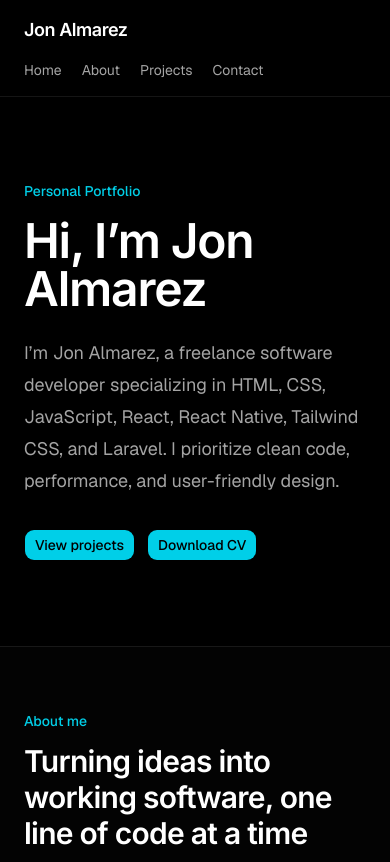
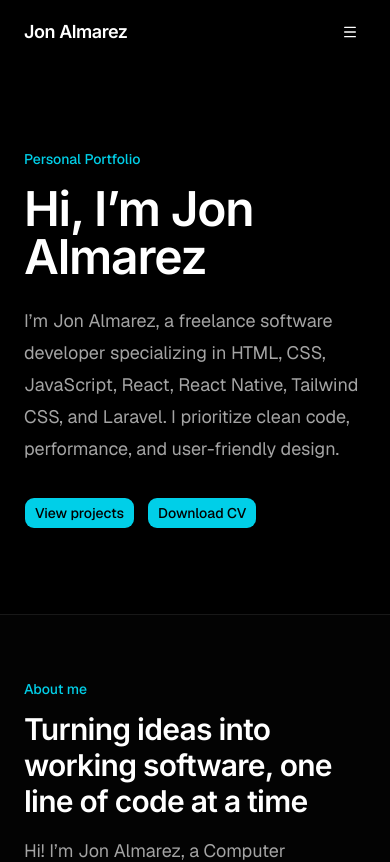
Before and after one commit to JonBaldwinAlmarez/portfolio-2026, a Next.js app: page / in a window 390 px wide. Shown: the top 862 px of the page. Built offline with nearby package versions, Linux system fonts and the light colour scheme.

Commit message:
Implement responsive navbar with scroll detection and mobile menu; add active section tracking hook

```diff
--- a/components/layout/navbar.tsx
+++ b/components/layout/navbar.tsx
@@ -1,32 +1,209 @@
+"use client";
+
+import { useEffect, useState } from "react";
 import Link from "next/link";
+import { AnimatePresence, MotionConfig, motion } from "motion/react";
+import { Menu, X } from "lucide-react";
+
+import { buttonVariants } from "@/components/ui/button";
 import { siteConfig } from "@/config/site";
+import { useActiveSection, useMediaQuery } from "@/hooks/use-active-section";
+
+import { cn } from "@/lib/utils";
+
+// Collects section IDs from navigation links for active-section tracking.
+// Declared outside the component to maintain a stable array reference.
+const sectionIds = [
+  ...siteConfig.navigation.map((item) => item.href.replace("#", "")),
+  "contact",
+];
+
+// Shared animation settings for the navbar links and menu button.
+const fadeSlide = {
+  initial: { opacity: 0, y: -8 },
+  animate: { opacity: 1, y: 0 },
+  exit: { opacity: 0, y: -8 },
+  transition: { duration: 0.2, ease: "easeOut" },
+} as const;
 
 export function Navbar() {
+  // Tracks whether the page has been scrolled beyond the initial threshold.
+  const [isScrolled, setIsScrolled] = useState(false);
+
+  // Controls the visibility of the mobile navigation menu.
+  const [isOpen, setIsOpen] = useState(false);
+
+  // Identifies the section currently active in the viewport.
+  const activeId = useActiveSection(sectionIds);
+
+  // Detects desktop viewport sizes to switch between navigation layouts.
+  const isDesktop = useMediaQuery("(min-width: 768px)");
+
+  // Displays desktop navigation links only after the page is scrolled.
+  const showLinks = isDesktop && isScrolled;
+
+  // Updates the navbar appearance and closes the mobile menu when scrolling.
+  useEffect(() => {
+    const handleScroll = () => {
+      setIsScrolled(window.scrollY > 10);
+      setIsOpen(false);
+    };
+
+    // Initializes the navbar state based on the current scroll position.
+    handleScroll();
+
+    window.addEventListener("scroll", handleScroll, { passive: true });
+
+    return () => window.removeEventListener("scroll", handleScroll);
+  }, []);
+
+  // Allows users to close the mobile menu using the Escape key.
+  useEffect(() => {
+    if (!isOpen) return;
+
+    const handleKeyDown = (event: KeyboardEvent) => {
+      if (event.key === "Escape") setIsOpen(false);
+    };
+
+    window.addEventListener("keydown", handleKeyDown);
+
+    return () => window.removeEventListener("keydown", handleKeyDown);
+  }, [isOpen]);
+
   return (
-    <header className="sticky top-0 z-10 border-b border-border/70 bg-background/95 backdrop-blur">
+    // Respects the user's operating system preference for reduced motion.
+    <MotionConfig reducedMotion="user">
+      <header
+        className={cn(
+          "sticky top-0 z-50 border-b transition-colors duration-300",
+          // Applies a translucent blurred background when scrolling or opening the menu.
+          isScrolled || isOpen
+            ? "border-border/70 bg-background/80 backdrop-blur-md"
+            : "border-transparent bg-transparent",
+        )}>
         <nav
           aria-label="Main navigation"
-        className="mx-auto flex w-full max-w-5xl flex-wrap items-center justify-between gap-4 px-6 py-4"
-      >
+          className="mx-auto flex h-16 w-full max-w-5xl items-center justify-between px-6">
+          {/* Brand link navigates back to the home section. */}
           <Link
             className="font-heading text-lg font-semibold tracking-tight"
-          href="/"
-        >
+            href="#home">
             {siteConfig.name}
           </Link>
-        <ul className="flex flex-wrap items-center gap-5 text-sm text-muted-foreground">
-          {siteConfig.navigation.map((item) => (
+
+          {/* Animates the transition between desktop links and the mobile menu button. */}
+          <AnimatePresence mode="wait" initial={false}>
+            {showLinks ? (
+              // Desktop navigation with an animated indicator for the active section.
+              <motion.ul
+                key="links"
+                {...fadeSlide}
+                className="flex items-center gap-1">
+                {siteConfig.navigation.map((item) => {
+                  const isActive = activeId === item.href.replace("#", "");
+
+                  return (
                     <li key={item.href}>
                       <Link
-                className="transition-colors hover:text-foreground focus-visible:text-foreground"
                         href={item.href}
-              >
+                        aria-current={isActive ? "location" : undefined}
+                        className={cn(
+                          "relative px-3 py-2 text-sm font-medium transition-colors",
+                          isActive
+                            ? "text-foreground"
+                            : "text-muted-foreground hover:text-foreground focus-visible:text-foreground",
+                        )}>
+                        {item.label}
+
+                        {/* Shared layout ID animates the active indicator between links. */}
+                        {isActive && (
+                          <motion.span
+                            layoutId="active-link"
+                            className="absolute inset-x-3 -bottom-px h-0.5 rounded-full bg-primary"
+                          />
+                        )}
+                      </Link>
+                    </li>
+                  );
+                })}
+
+                {/* Provides a prominent link to the contact section. */}
+                <li className="ml-3">
+                  <Link
+                    href="#contact"
+                    className={buttonVariants({ size: "lg" })}>
+                    Contact
+                  </Link>
+                </li>
+              </motion.ul>
+            ) : (
+              // Mobile menu toggle displayed when desktop navigation is hidden.
+              <motion.div key="hamburger" {...fadeSlide}>
+                <button
+                  type="button"
+                  onClick={() => setIsOpen((open) => !open)}
+                  aria-expanded={isOpen}
+                  aria-controls="mobile-menu"
+                  aria-label={isOpen ? "Close menu" : "Open menu"}
+                  className={buttonVariants({
+                    variant: "ghost",
+                    size: "icon",
+                  })}>
+                  {/* Animates the transition between the menu and close icons. */}
+                  <AnimatePresence mode="wait" initial={false}>
+                    <motion.span
+                      key={isOpen ? "close" : "open"}
+                      initial={{ rotate: -90, opacity: 0 }}
+                      animate={{ rotate: 0, opacity: 1 }}
+                      exit={{ rotate: 90, opacity: 0 }}
+                      transition={{ duration: 0.15 }}
+                      className="flex">
+                      {isOpen ? <X /> : <Menu />}
+                    </motion.span>
+                  </AnimatePresence>
+                </button>
+              </motion.div>
+            )}
+          </AnimatePresence>
+        </nav>
+
+        {/* Mobile navigation panel with animated height and opacity transitions. */}
+        <AnimatePresence>
+          {isOpen && !showLinks && (
+            <motion.div
+              id="mobile-menu"
+              initial={{ height: 0, opacity: 0 }}
+              animate={{ height: "auto", opacity: 1 }}
+              exit={{ height: 0, opacity: 0 }}
+              transition={{ duration: 0.25, ease: "easeInOut" }}
+              className="overflow-hidden">
+              <ul className="mx-auto flex max-w-5xl flex-col gap-1 px-6 pb-6">
+                {/* Combines configured navigation links with the contact link. */}
+                {[
+                  ...siteConfig.navigation,
+                  { label: "Contact", href: "#contact" },
+                ].map((item) => (
+                  <li key={item.href}>
+                    <Link
+                      href={item.href}
+                      // Closes the menu after the user selects a navigation link.
+                      onClick={() => setIsOpen(false)}
+                      className={cn(
+                        "block rounded-lg px-3 py-3 text-base font-medium transition-colors hover:bg-muted",
+                        // Highlights the link matching the currently active section.
+                        activeId === item.href.replace("#", "")
+                          ? "text-primary"
+                          : "text-foreground",
+                      )}>
                       {item.label}
                     </Link>
                   </li>
                 ))}
               </ul>
-      </nav>
+            </motion.div>
+          )}
+        </AnimatePresence>
       </header>
+    </MotionConfig>
   );
 }
--- a/config/site.ts
+++ b/config/site.ts
@@ -5,6 +5,5 @@ export const siteConfig = {
     { label: "Home", href: "/#home" },
     { label: "About", href: "/#about" },
     { label: "Projects", href: "/#projects" },
-    { label: "Contact", href: "/#contact" },
   ],
 } as const;
--- /dev/null
+++ b/hooks/use-active-section.tsx
@@ -0,0 +1,54 @@
+"use client";
+
+import { useEffect, useState } from "react";
+import { useCallback, useSyncExternalStore } from "react";
+
+// Tracks which section is currently active in the viewport.
+export function useActiveSection(ids: string[]) {
+  // Initializes the active section using the first ID in the list.
+  const [activeId, setActiveId] = useState(ids[0]);
+
+  useEffect(() => {
+    // Detects when a section enters or leaves the active viewport area.
+    const observer = new IntersectionObserver(
+      (entries) => {
+        for (const entry of entries) {
+          // Updates the active section when it intersects the viewport.
+          if (entry.isIntersecting) setActiveId(entry.target.id);
+        }
+      },
+      // Defines the central viewport area used to determine the active section.
+      { rootMargin: "-40% 0px -55% 0px" },
+    );
+
+    // Observes each section that exists in the DOM.
+    for (const id of ids) {
+      const element = document.getElementById(id);
+      if (element) observer.observe(element);
+    }
+
+    // Stops observing sections when the effect is cleaned up.
+    return () => observer.disconnect();
+  }, [ids]);
+
+  // Returns the ID of the currently active section.
+  return activeId;
+}
+
+export function useMediaQuery(query: string) {
+  // Tell React how to listen for changes (window resize, etc.)
+  const subscribe = useCallback(
+    (onChange: () => void) => {
+      const mediaQuery = window.matchMedia(query);
+      mediaQuery.addEventListener("change", onChange);
+      return () => mediaQuery.removeEventListener("change", onChange);
+    },
+    [query],
+  );
+
+  return useSyncExternalStore(
+    subscribe,
+    () => window.matchMedia(query).matches, // value in the browser
+    () => false, // value on the server (it has no screen)
+  );
+}
```
Lines whose indentation alone changed are shown as unchanged.
